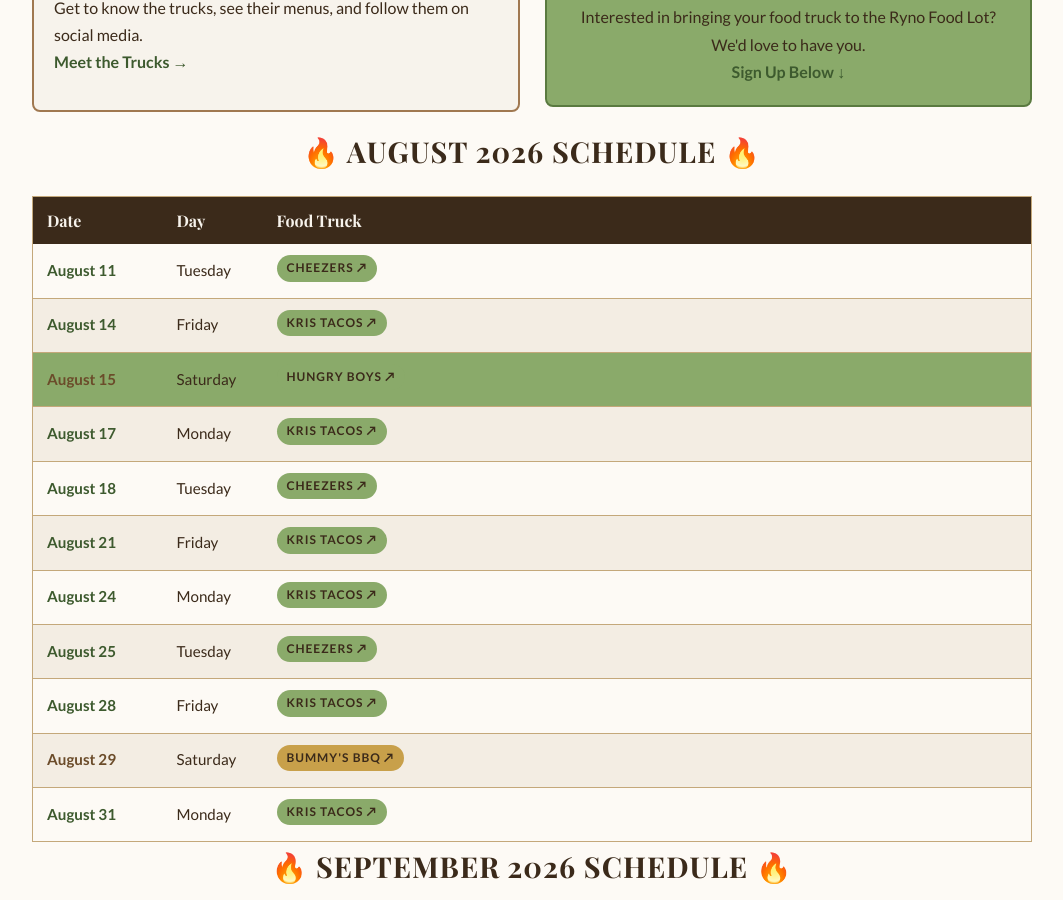
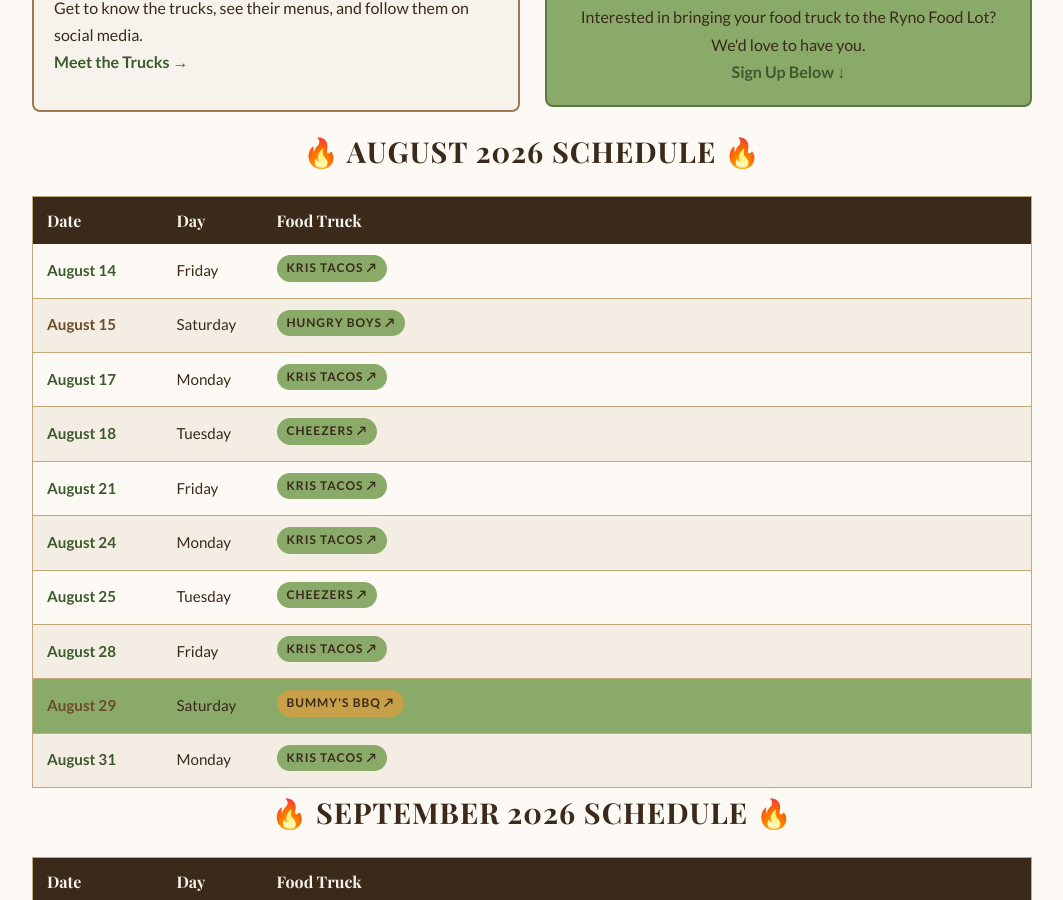
Before and after one commit to blueearthcommunitymarket/blueearthcommunitymarket.github.io, a Jekyll site: the page built from ryno-food-lot/index.html, in a window 1280 px wide and 900 px high, scrolled down 479 px. Shown: the whole window, without its empty margins (108-1171 px from the left). Built offline with Jekyll 4.4.1, drawn with Linux system fonts in a browser that asks for light colours; some web fonts are replaced.

Commit message:
food-lot: remove past dates (auto-cleanup 2026-08-11)

```diff
--- a/ryno-food-lot/index.html
+++ b/ryno-food-lot/index.html
@@ -227,7 +227,7 @@
             </thead>
             <tbody>
 
-                <tr><td class="race-date">August 11</td><td>Tuesday</td><td><span class="tag"><a href="https://www.facebook.com/share/1CZyABySqK/?mibextid=wwXIfr" target="_blank" rel="noopener" style="color:inherit;text-decoration:none;">Cheezers ↗</a></span></td></tr>
+
                 <tr><td class="race-date">August 14</td><td>Friday</td><td><span class="tag"><a href="https://www.facebook.com/share/1AquB7sxYj/?mibextid=wwXIfr" target="_blank" rel="noopener" style="color:inherit;text-decoration:none;">Kris Tacos ↗</a></span></td></tr>
                 <tr style="background: var(--green-light);"><td class="race-date special-event">August 15</td><td>Saturday</td><td><span class="tag"><a href="https://www.facebook.com/hungryboysiowa" target="_blank" rel="noopener" style="color:inherit;text-decoration:none;">Hungry Boys ↗</a></span></td></tr>
                 <tr><td class="race-date">August 17</td><td>Monday</td><td><span class="tag"><a href="https://www.facebook.com/share/1AquB7sxYj/?mibextid=wwXIfr" target="_blank" rel="noopener" style="color:inherit;text-decoration:none;">Kris Tacos ↗</a></span></td></tr>
```
